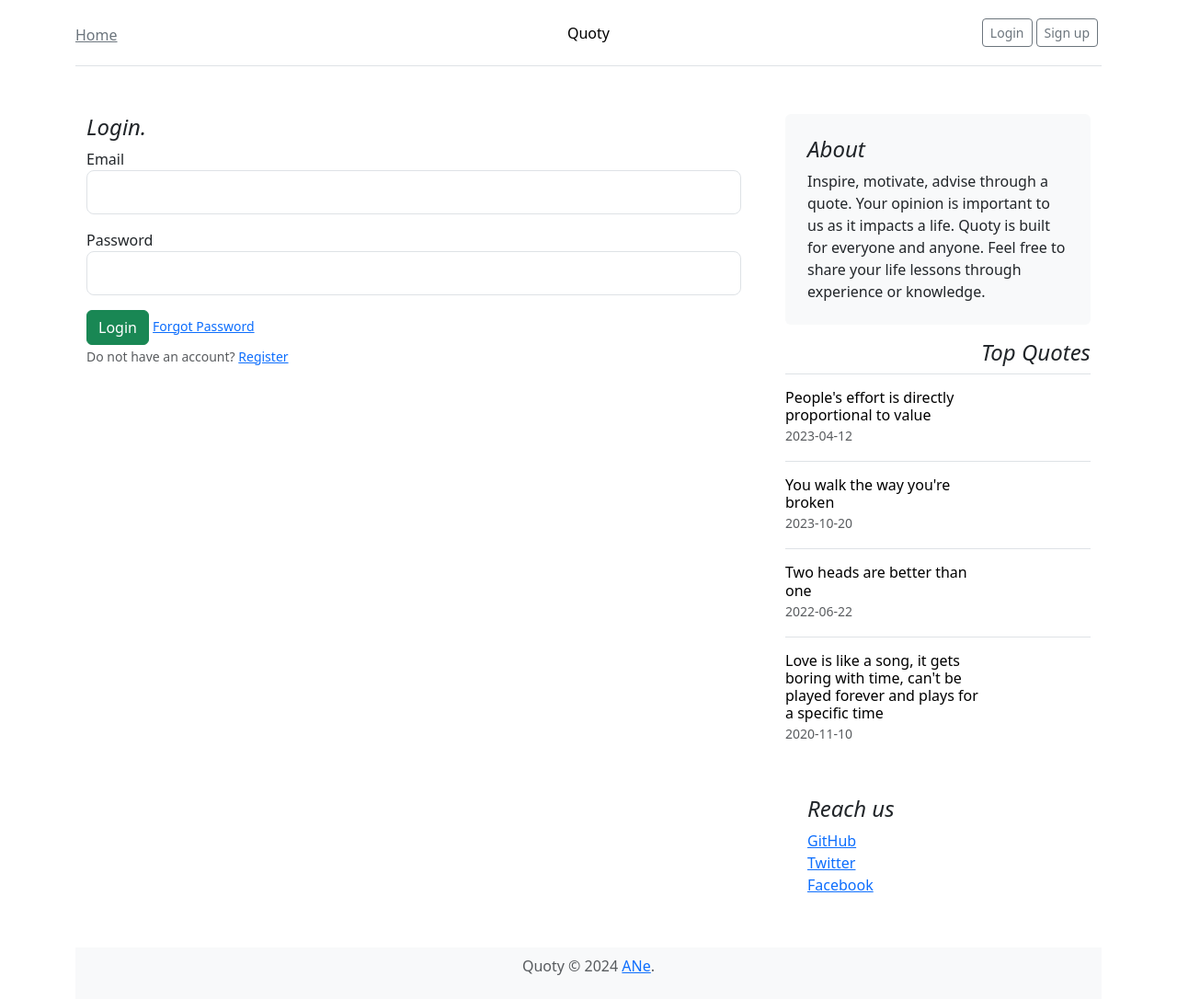
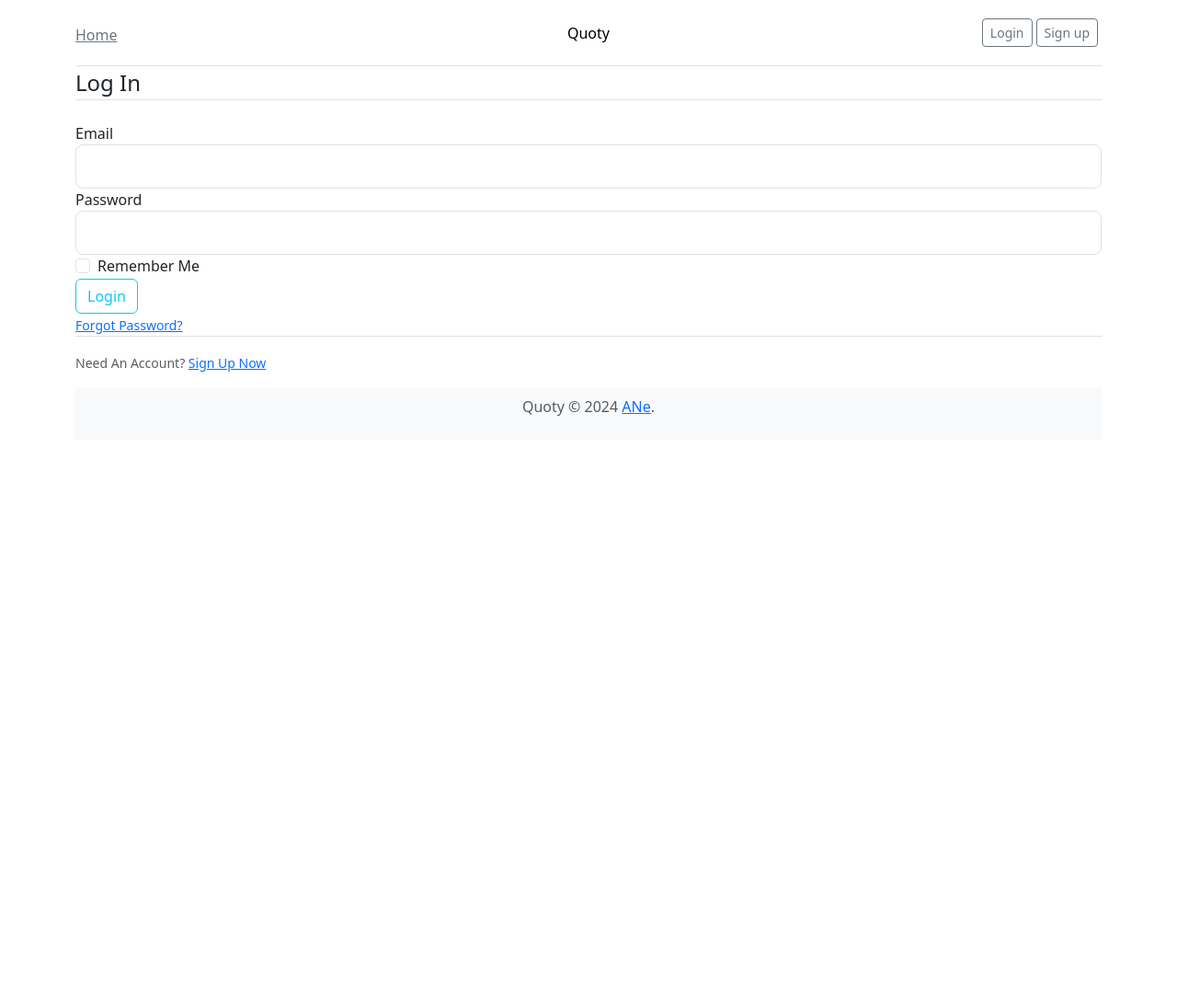
Before and after one commit to Nehad-Said/Quoty_App, a Flask app: page /login in a window 1280 px wide. Shown: the whole page at 92% size. After the commit the page ends 452 px from the top, so only its background shows below. Run offline with Flask 3, Linux system fonts and the light colour scheme.

Commit message:
add remember

```diff
--- a/main.py
+++ b/main.py
@@ -1,4 +1,4 @@
-#!/home/abdul/Quoty_App/quote/bin/python3
+#!/home/nehad/Quoty_App/quote/bin/python3
 """
     Main file for our blog
 """
--- a/models/__init__.py
+++ b/models/__init__.py
@@ -5,7 +5,7 @@ from flask_login import LoginManager
 
 app = Flask(__name__, template_folder='../templates', static_folder='../static')
 app.config['SECRET_KEY'] = 'thisisasecret'
-app.config['SQLALCHEMY_DATABASE_URI'] = 'mysql+mysqldb://abdul:Abdulrahman!1@localhost/twitter'
+app.config['SQLALCHEMY_DATABASE_URI'] = 'mysql+mysqldb://hbnb_dev:hbnb_dev_pwd@localhost/quote'
 app.config['SQLALCHEMY_TRACK_MODIFICATIONS'] = False
 
 db = SQLAlchemy(app)
--- a/models/form.py
+++ b/models/form.py
@@ -3,7 +3,7 @@
 """
 
 from flask_wtf import FlaskForm
-from wtforms import StringField, SubmitField, PasswordField
+from wtforms import StringField, SubmitField, PasswordField, BooleanField
 from wtforms.validators import DataRequired, Length, Email, EqualTo, ValidationError
 from models.db_models import User
 
@@ -28,3 +28,4 @@ class LoginForm(FlaskForm):
     email = StringField('Email', validators=[DataRequired(), Email()])
     password = PasswordField('Password', validators=[DataRequired(), Length(min=10)])
     submit = SubmitField('Login')
+    remember = BooleanField('Remember Me')
--- a/templates/login.html
+++ b/templates/login.html
@@ -1,114 +1,52 @@
 {% extends "layout.html" %}
 {% block content %}
-
-<main class="container">
-	<div class="row g-5 my-1">
-
-		<div class="col-md-8">
     <div class="content-section">
         <form method="POST" action="">
             {{ form.hidden_tag() }}
             <fieldset class="form-group">
-						<h4 class="fst-italic">Login.</h4>
-						<div class="form-group mb-3">
-							{{ form.email.label(class="form-control-lable") }}
+                <legend class="border-bottom mb-4">Log In</legend>
+                <div class="form-group">
+                    {{ form.email.label(class="form-control-label") }}
                     {% if form.email.errors %}
-							{{ form.email(class="form-control form-control-lg is-invalid")
-							}}
+                        {{ form.email(class="form-control form-control-lg is-invalid") }}
                         <div class="invalid-feedback">
                             {% for error in form.email.errors %}
                                 <span>{{ error }}</span>
                             {% endfor %}
-								<div>
+                        </div>
                     {% else %}
-									{{ form.email(class="form-control
-									form-control-lg") }}
+                        {{ form.email(class="form-control form-control-lg") }}
                     {% endif %}
                 </div>
-								<div class="form-group mb-3">
-									{{
-									form.password.label(class="form-control-lable")
-									}} {% if
-									form.password.errors %}
-									{{ form.password(class="form-control
-									form-control-lg is-invalid") }}
+                <div class="form-group">
+                    {{ form.password.label(class="form-control-label") }}
+                    {% if form.password.errors %}
+                        {{ form.password(class="form-control form-control-lg is-invalid") }}
                         <div class="invalid-feedback">
                             {% for error in form.password.errors %}
                                 <span>{{ error }}</span>
                             {% endfor %}
-										<div>
+                        </div>
                     {% else %}
-											{{
-											form.password(class="form-control
-											form-control-lg")
-											}}
+                        {{ form.password(class="form-control form-control-lg") }}
                     {% endif %}
                 </div>
+                <div class="form-check">
+                    {{ form.remember(class="form-check-input") }}
+                    {{ form.remember.label(class="form-check-label") }}
+                </div>
+            </fieldset>
             <div class="form-group">
-											{{ form.submit(class="btn
-											btn-success btn-outline") }}
+                {{ form.submit(class="btn btn-outline-info") }}
+            </div>
+            <small class="text-muted ml-2">
+                <a href="#">Forgot Password?</a>
+            </small>
+        </form>
+    </div>
+    <div class="border-top pt-3">
         <small class="text-muted">
-												<a class="ml-5" href="{{ url_for('login') }}">Forgot
-													Password</a>
+            Need An Account? <a class="ml-2" href="{{ url_for('register') }}">Sign Up Now</a>
         </small>
     </div>
-					</fieldset>
-				</form>
-			</div>
-			<div class="form-group">
-				<small class="text-muted">
-					Do not have an account? <a class="ml-2" href="{{ url_for('register') }}">Register</a>
-				</small>
-			</div>
-		</div>
-
-		<div class="col-md-4">
-			<div class="position-sticky" style="top: 2rem">
-				<div class="p-4 mb-3 bg-body-tertiary rounded">
-					<h4 class="fst-italic">About</h4>
-					<p class="mb-0">
-						Inspire, motivate, advise through a quote. Your opinion is
-						important to us as it impacts a life. Quoty is built for
-						everyone and anyone. Feel free to share your life lessons
-						through experience or knowledge.
-					</p>
-				</div>
-
-				<div>
-					<h4 class="fst-italic text-end">Top Quotes</h4>
-					<ul class="list-unstyled">
-
-						{% for quote in quotes %}
-
-						<li>
-							<a class="d-flex flex-column flex-lg-row gap-3 align-items-start align-items-lg-center py-3 link-body-emphasis text-decoration-none border-top"
-								href="#">
-								<div class="col-lg-8">
-									<h6 class="mb-0">{{ quote.content }}</h6>
-									<small class="text-body-secondary">{{
-										quote.created_on
-										}}</small>
-								</div>
-							</a>
-						</li>
-
-						{% endfor %}
-					</ul>
-				</div>
-
-				<div class="p-4">
-					<h4 class="fst-italic">Reach us</h4>
-					<ol class="list-unstyled">
-						<li><a href="#">GitHub</a></li>
-						<li><a href="#">Twitter</a></li>
-						<li><a href="#">Facebook</a></li>
-					</ol>
-				</div>
-			</div>
-		</div>
-	</div>
-</main>
-
-
-
 {% endblock content %}
```
Lines whose indentation alone changed are shown as unchanged.
